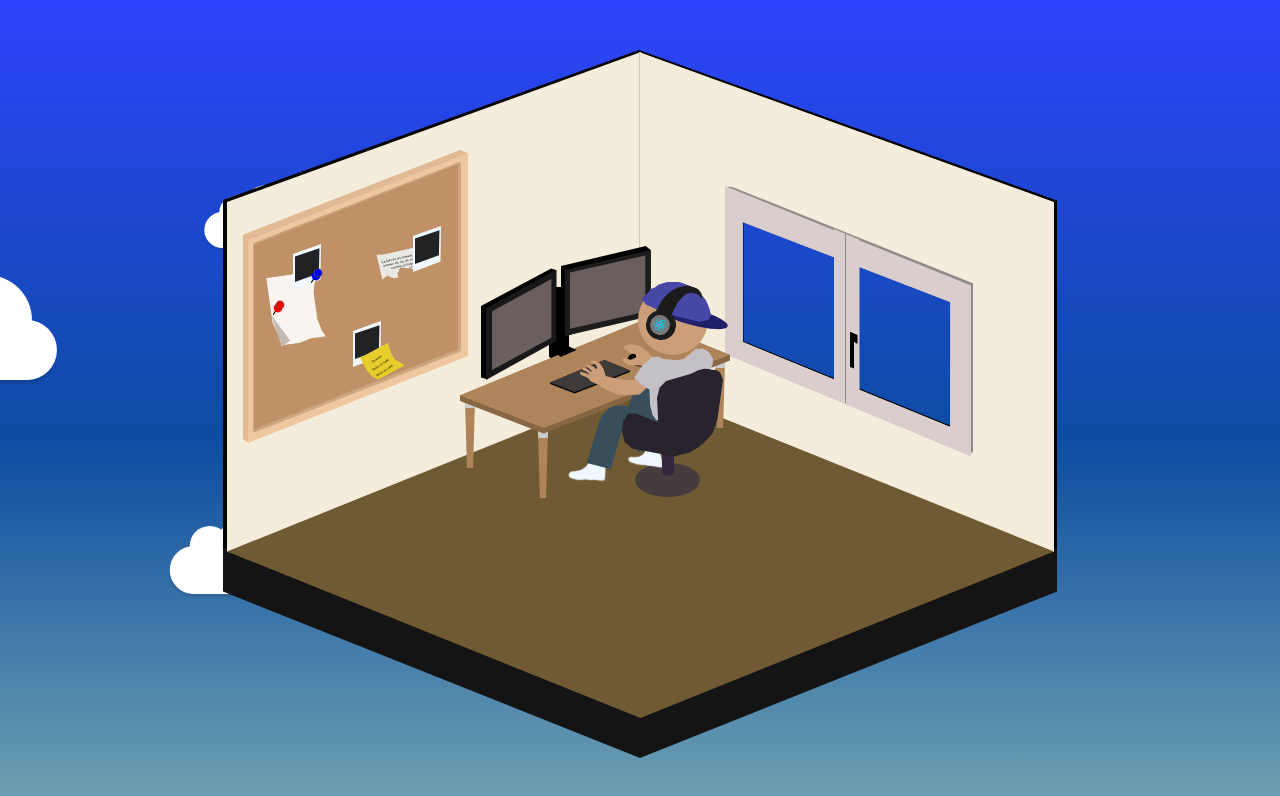
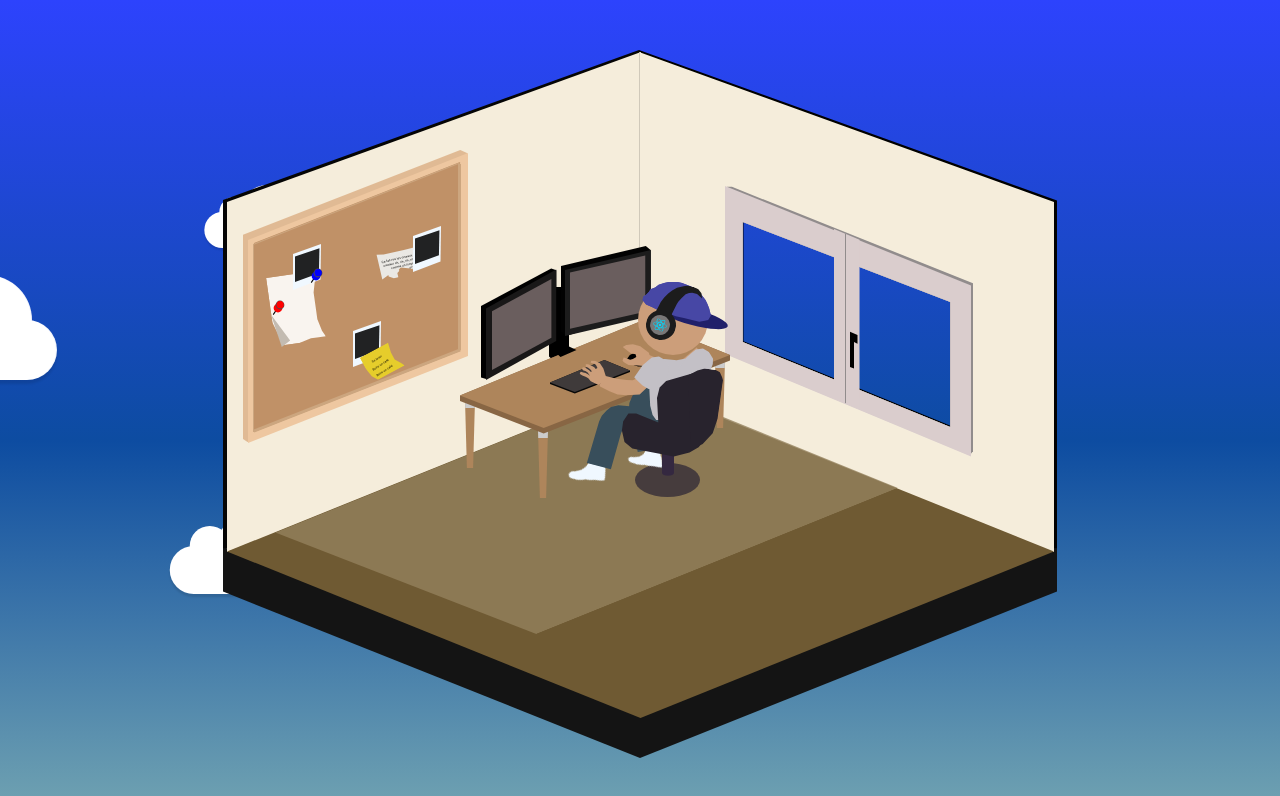
Before and after one commit to Mouloujac/Portfolio, a React (Create React App) app: page / in a window 1280 px wide. Shown: the top 796 px of the page. Built offline with nearby package versions, Linux system fonts and the light colour scheme.

Commit message:
Add design

```diff
--- a/src/Components/Room/Carpet/Carpet.css
+++ b/src/Components/Room/Carpet/Carpet.css
@@ -1,7 +1,6 @@
 .carpet-base {
-  margin-top: 40px;
-  margin-left: 72px;
-  z-index: 1;
+  margin-top: -30px;
+  margin-left: -10px;
   rotate: -22deg;
   position: absolute;
   width: 600px;
@@ -12,7 +11,7 @@
   opacity: 0.8;
 }
 
-.carpet-motif {
+.carpet-motifmister {
   margin-top: 12px;
   margin-left: 7px;
   z-index: 1;
--- a/src/Components/Room/Carpet/Carpet.sass
+++ b/src/Components/Room/Carpet/Carpet.sass
@@ -1,8 +1,7 @@
 
 .carpet-base
-    margin-top: 40px
-    margin-left: 72px
-    z-index: 1
+    margin-top: -30px
+    margin-left: -10px
     rotate: -22deg
     position: absolute
     width: 600px
@@ -11,7 +10,7 @@
     background-color: #94815d
     opacity: 0.8
 
-.carpet-motif
+.carpet-motifmister
     margin-top: 12px
     margin-left: 7px
     z-index: 1
--- a/src/Components/Room/Room.js
+++ b/src/Components/Room/Room.js
@@ -5,6 +5,7 @@ import Desk from './Desk/Desk';
 import Avatar from './AvatarDesk/AvatarDesk'
 import Screen from './Screen/Screen';
 import Projects from './Projects/Projects';
+import Carpet from './Carpet/Carpet';
 
 function Room() {
   const leftRef = useRef(null);
@@ -55,6 +56,7 @@ function Room() {
       <Avatar />
       <Desk />
       <div id="ground"></div>
+      <Carpet />
       <div id="ground-shadow"></div>
     </div>
   );
```
Also changed, not shown: 1 other file (tests, documents, lock files or other folders).
